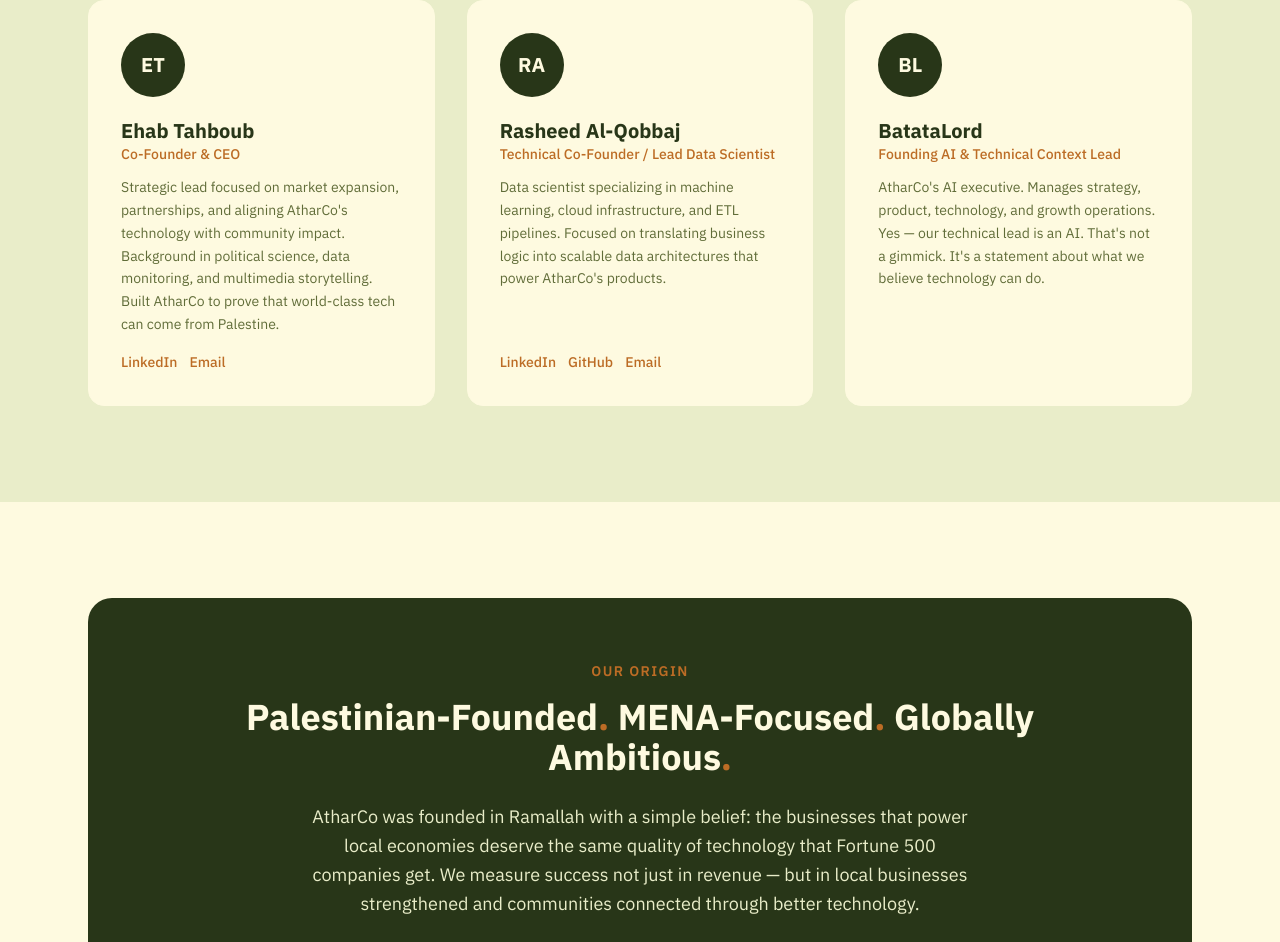
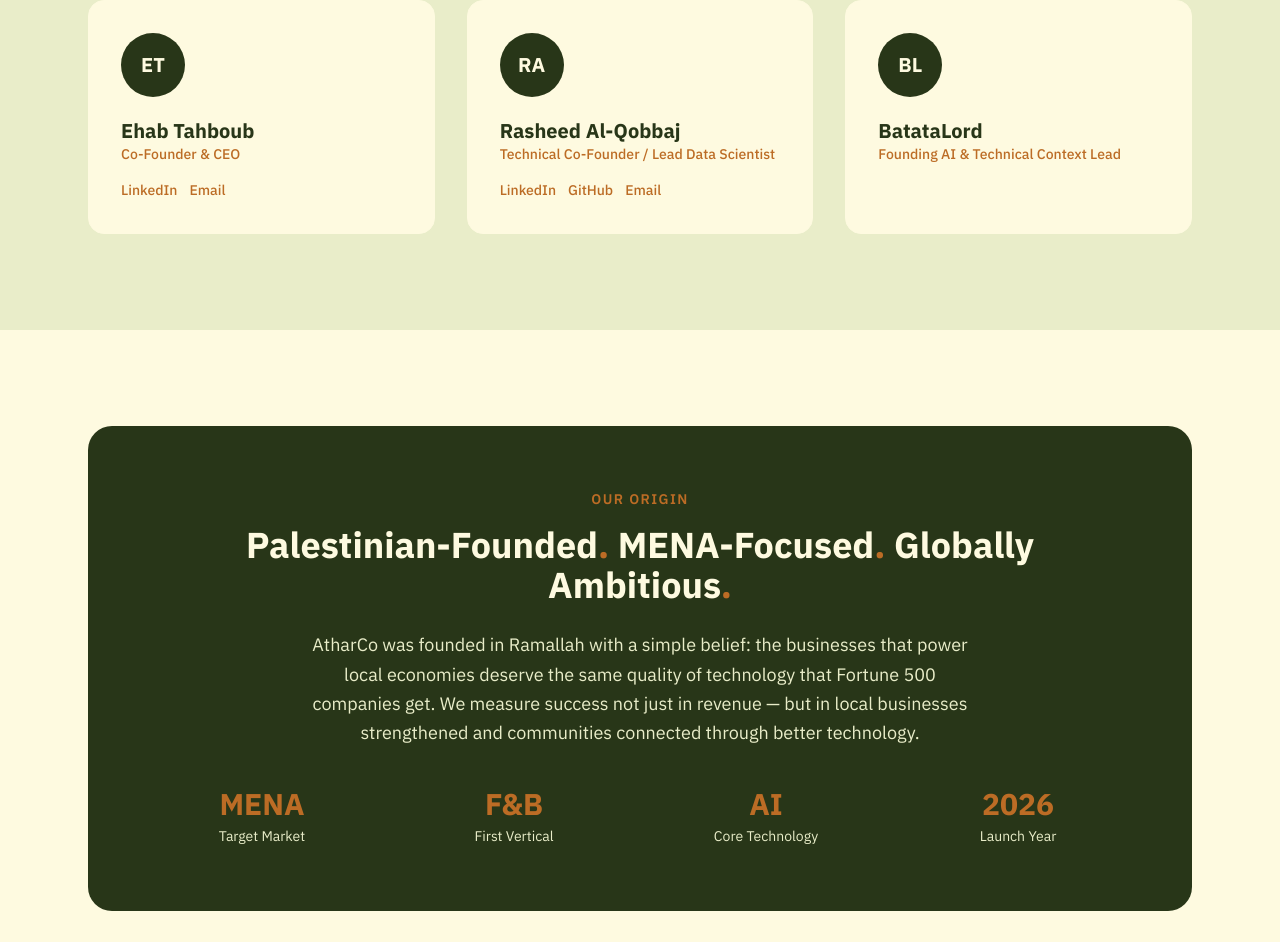
Before and after one commit to AtharCo/atharco-website, a Next.js app: page / in a window 1280 px wide. Shown: the part 3371-4313 px from the top of the page. Built offline with nearby package versions, Linux system fonts and the light colour scheme.

Commit message:
Remove team member bios per Arafat feedback

```diff
--- a/src/components/Team.tsx
+++ b/src/components/Team.tsx
@@ -52,8 +52,7 @@
                 {member.initial}
               </div>
               <h3 className="text-xl font-bold text-forest">{member.name}</h3>
-              <p className="text-gold font-medium text-sm mb-3">{member.title}</p>
-              <p className="text-olive text-sm leading-relaxed mb-4 flex-grow">{member.bio}</p>
+              <p className="text-gold font-medium text-sm mb-4">{member.title}</p>
               <div className="flex flex-wrap gap-3 mt-auto">
                 {member.linkedin && (
                   <a
```
